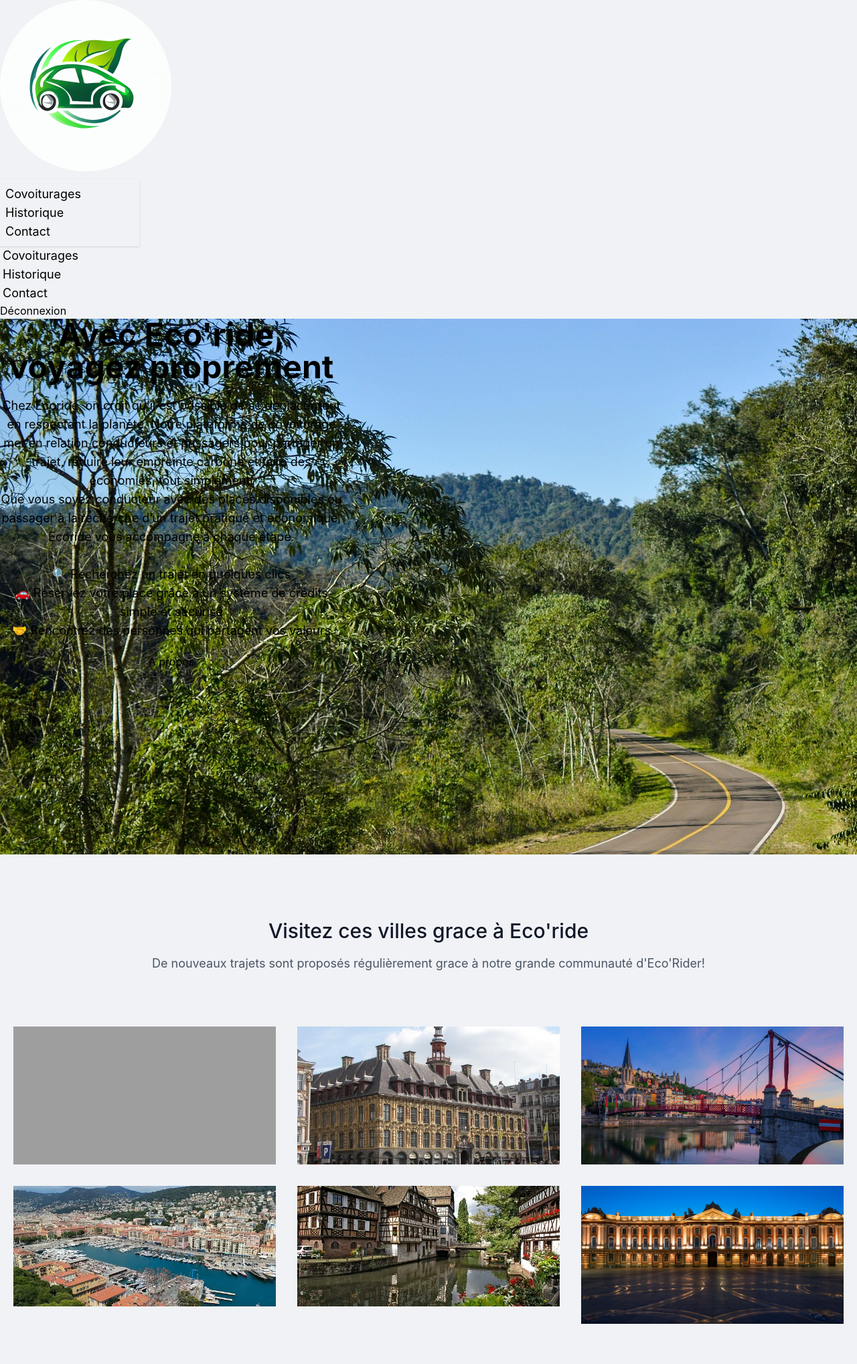
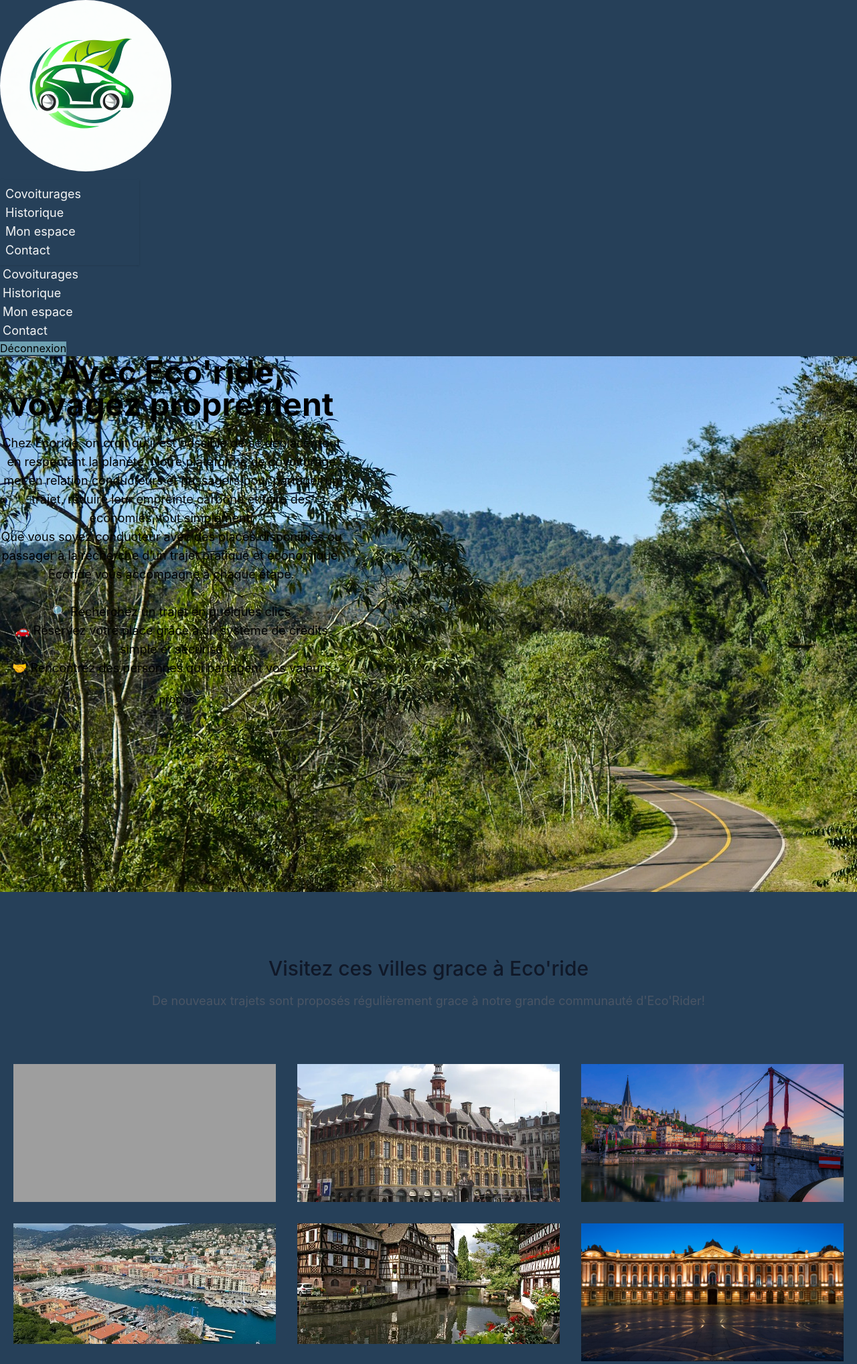
Before and after one commit to Gwladyslsn/ecoride_ecf, a PHP site: page / in a window 1280 px wide. Shown: the top 2037 px of the page at 67% size. Run offline with PHP 8.4, Linux system fonts and the light colour scheme; the visitor is signed in with stand-in values (Sample User, id 1); some libraries are stand-ins or nearby versions; grey boxes are pictures that could not be loaded.

Commit message:
end css header

```diff
--- a/public/asset/css/dashboardUser.css
+++ b/public/asset/css/dashboardUser.css
@@ -5,8 +5,6 @@
 
 body {
     font-family: 'Inter', sans-serif;
-    background-color: #f0f2f5;
-    /* Un arrière-plan léger */
 }
 
 .profile-section {
--- a/public/asset/css/header.css
+++ b/public/asset/css/header.css
@@ -1,17 +1,24 @@
-.flex-none {
-    margin-right: 5%;
+.navbar{
+    background-color: var(--bg-main);
 }
 
-.flex-none :hover {
-    background-color: aquamarine;
-    /*Couleur à changer en fonction charte graphique*/
-    border-color: aquamarine;
-    /*Couleur à changer en fonction charte graphique*/
-}
 
 .btn-menu {
     width: 30px;
     height: 30px;
+}
+
+.menu li{
+    color: var(--text-white);
+}
+
+.menu :hover {
+    background-color: var(--bg-section);
+    color: var(--text-black);
+}
+
+.btn-header{
+    background-color: var(--bg-section);
 }
 
 
@@ -23,6 +30,12 @@
         width: 50%;
     }
 
+    .menu li{
+    color: var(--text-black);
+    background-color: var(--bg-section);
+}
+
+
 }
 
 /*Style LAPTOP Medium*/
--- a/public/asset/css/home.css
+++ b/public/asset/css/home.css
@@ -9,6 +9,10 @@
     padding: 5px;
 }
 
+.container{
+    background-color: var(--bg-main);
+}
+
 /*Style MOBILE*/
 @media screen and (min-width:320px) and (max-width:767px) {}
 
--- a/public/asset/css/layout.css
+++ b/public/asset/css/layout.css
@@ -2,6 +2,14 @@
 * {
     text-decoration: none;
     box-sizing: border-box;
-    /*Pour que le contenu ne depasse pas le contenant*/
     list-style: none;
 }
+
+
+body{
+    background-color: var(--bg-main);
+}
+
+footer{
+    background-color: var(--bg-main);
+}
--- a/public/asset/css/main.css
+++ b/public/asset/css/main.css
@@ -1,3 +1,4 @@
+@import './variables.css';
 @import './layout.css';
 @import './header.css';
 @import './home.css';
--- /dev/null
+++ b/public/asset/css/variables.css
@@ -0,0 +1,17 @@
+:root {
+    --darkblue: #264059;
+    --lightblue: #6EA0B1;
+    --orange: #E5690B;
+    --green: #7A9E7E;
+    --white: #F5F5F5;
+    --black: #000000;
+
+
+    /*utilitaires*/
+    --bg-main: var(--darkblue);
+    --bg-section: var(--lightblue);
+    --text-black: var(--black);
+    --text-white: var(--white);
+    --primary-color: var(--orange);
+    --secondary-color: var(--green);
+}
--- a/src/Templates/footer.php
+++ b/src/Templates/footer.php
@@ -1,4 +1,4 @@
-<footer class="footer footer-horizontal footer-center bg-base-200 text-base-content rounded p-10 mt-50">
+<footer class="footer footer-horizontal footer-center text-base-content rounded p-10 mt-50">
     <nav class="grid grid-flow-col gap-4">
         <a href="http://localhost:8000/?controller=page&action=about" class="link link-hover">A propos</a>
         <a href="http://localhost:8000/?controller=page&action=contact" class="link link-hover">Contact</a>
--- a/src/Templates/header.php
+++ b/src/Templates/header.php
@@ -18,29 +18,36 @@ require_once _ROOTPATH_ . '/src/Entity/auth.php';
 
 <body>
 
-    <div class="navbar bg-base-100 shadow-sm">
+    <div class="navbar">
         <div class="navbar-start">
             <a href="/asset/Templates/page/home.php">
                 <img src="/asset/image/logoEcoride.png" alt="Logo Ecoride" class="rounded-full logo">
             </a>
             <div class="dropdown">
-                <div tabindex="0" role="button" class="btn btn-ghost lg:hidden">
+                <div tabindex="0" role="button" class="btn lg:hidden btn-header">
                     Menu
                 </div>
                 <ul
                     tabindex="0"
-                    class="menu menu-sm dropdown-content bg-base-100 rounded-box z-1 mt-3 w-52 p-2 shadow">
+                    class="menu menu-sm dropdown-content rounded-box z-1 mt-3 w-52 p-2 shadow">
                     <li>
-                        <a href="" class="text-lg">Covoiturages</a>
+                        <a href="" class="text-lg ">Covoiturages</a>
                     </li>
                     <li>
                         <?php  if (isset($_SESSION['user'])): ?>
-                            <a href="http://localhost:8000/?controller=page&action=history" class="text-lg">Historique</a>
+                            <a href="http://localhost:8000/?controller=page&action=history" class="text-lg ">Historique</a>
                         <?php else: ?>
-                            <a href="?controller=page&action=about" class="text-lg">A propos</a>
+                            <a href="?controller=page&action=about" class="text-lg ">A propos</a>
                         <?php endif; ?>
                     </li>
-                    <li><a href="http://localhost:8000/?controller=page&action=contact" class="text-lg">Contact</a></li>
+                    <li>
+                        <?php  if (isset($_SESSION['user'])): ?>
+                            <a href="http://localhost:8000/?controller=page&action=dashboardUser" class="text-lg ">Mon espace</a>
+                        <?php else: ?>
+                            <a href="?controller=page&action=about" class="text-lg hidden ">A propos</a>
+                        <?php endif; ?>
+                    </li>
+                    <li><a href="http://localhost:8000/?controller=page&action=contact" class="text-lg ">Contact</a></li>
                 </ul>
             </div>
         </div>
@@ -51,19 +58,26 @@ require_once _ROOTPATH_ . '/src/Entity/auth.php';
                     </li>
                     <li>
                         <?php  if (isset($_SESSION['user'])): ?>
-                            <a href="http://localhost:8000/?controller=page&action=history" class="text-lg">Historique</a>
+                            <a href="http://localhost:8000/?controller=page&action=history" class="text-lg ">Historique</a>
                         <?php else: ?>
-                            <a href="?controller=page&action=about" class="text-lg">A propos</a>
+                            <a href="?controller=page&action=about" class="text-lg ">A propos</a>
                         <?php endif; ?>
                     </li>
-                    <li><a href="http://localhost:8000/?controller=page&action=contact" class="text-lg">Contact</a></li>
+                    <li>
+                        <?php  if (isset($_SESSION['user'])): ?>
+                            <a href="http://localhost:8000/?controller=page&action=dashboardUser" class="text-lg ">Mon espace</a>
+                        <?php else: ?>
+                            <a href="?controller=page&action=about" class="text-lg hidden ">A propos</a>
+                        <?php endif; ?>
+                    </li>
+                    <li><a href="http://localhost:8000/?controller=page&action=contact" class="text-lg ">Contact</a></li>
             </ul>
         </div>
         <div class="navbar-end">
             <?php  if (isset($_SESSION['user'])): ?>
-                <a href="http://localhost:8000/?controller=page&action=logout" class="btn">Déconnexion</a>
+                <a href="http://localhost:8000/?controller=page&action=logout" class="btn btn-header">Déconnexion</a>
             <?php else: ?>
-                <a href="?controller=page&action=register" class="btn">Connexion</a>
+                <a href="?controller=page&action=register" class="btn btn-header">Connexion</a>
             <?php endif; ?>
         </div>
     </div>
```
